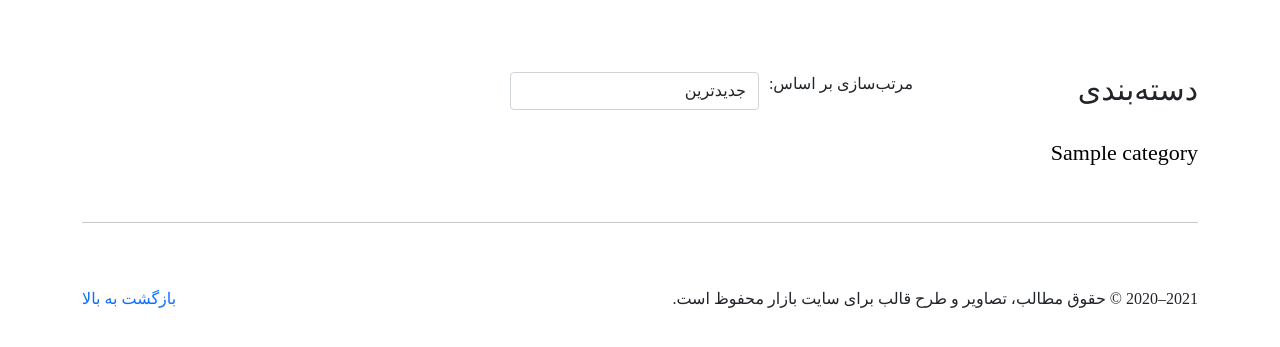
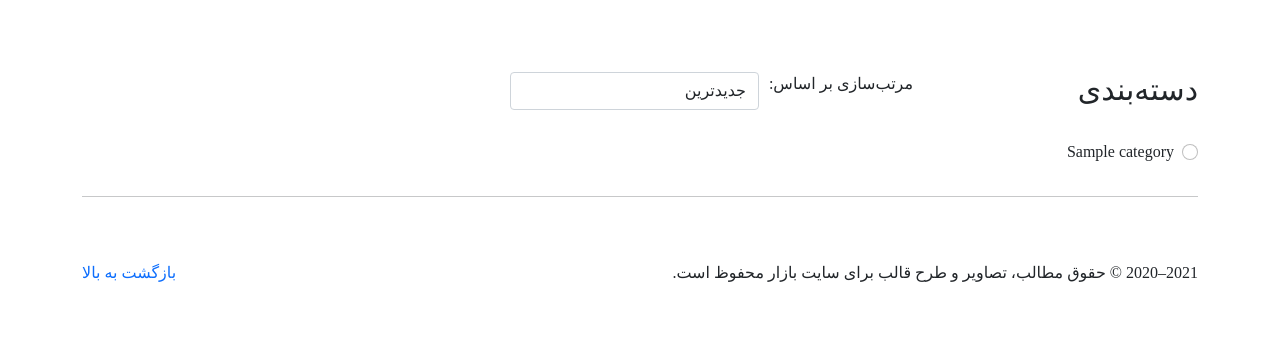
Before and after one commit to erfanghorbanee/Django-Ecommerce, a Django app: template products/templates/products/products.html in a window 1280 px wide. Shown: the part 56-403 px from the top of the page. Run offline with Django 3.2, Linux system fonts and the light colour scheme; the template is opened without the code that fills it: most values are stand-ins (such as "Sample title", 1, 10 or a date in 2020); some libraries are stand-ins or nearby versions; some web fonts are replaced.

Commit message:
Products ordered by category added to api.

```diff
--- a/products/api/views.py
+++ b/products/api/views.py
@@ -6,8 +6,14 @@ from .serializers import ProductSerializer
 
 @api_view(['GET', ])
 def product_list_view(request):
+    # print(request.GET('cat'))
     paginator = CustomPagination()
     query_set = Product.objects.all()
+
+    category = request.query_params.get('category')
+    if category is not None:
+        query_set = query_set.filter(category__title=category)
+
     context = paginator.paginate_queryset(query_set, request)
     serializer = ProductSerializer(context, many=True)
     return paginator.get_paginated_response(serializer.data)
--- a/products/templates/products/products.html
+++ b/products/templates/products/products.html
@@ -128,16 +128,24 @@
 
                 <ul class="list-unstyled templatemo-accordion">
                     {% for category in categories %}
-                        <li class="pb-3">
-                            <a class="collapsed d-flex justify-content-between h3 text-decoration-none" href="#">
-                                {{ category }}
-                                <i class="fa fa-fw fa-chevron-circle-down mt-1"></i>
-                            </a>
-                            <ul class="collapse show list-unstyled pl-3">
-                                <li><a class="text-decoration-none" href="#">1</a></li>
-                                <li><a class="text-decoration-none" href="#">2</a></li>
-                            </ul>
-                        </li>
+                        <div class="form-check">
+                          <input class="form-check-input" type="radio" name="flexRadioDefault">
+                          <label class="form-check-label" for="flexRadioDefault1">
+                              {{ category }}
+                          </label>
+                        </div>
+
+
+{#                        <li class="pb-3">#}
+{#                            <a class="collapsed d-flex justify-content-between h3 text-decoration-none" href="#">#}
+{#                                {{ category }}#}
+{#                                <i class="fa fa-fw fa-chevron-circle-down mt-1"></i>#}
+{#                            </a>#}
+{#                            <ul class="collapse show list-unstyled pl-3">#}
+{#                                <li><a class="text-decoration-none" href="#">1</a></li>#}
+{#                                <li><a class="text-decoration-none" href="#">2</a></li>#}
+{#                            </ul>#}
+{#                        </li>#}
                     {% endfor %}
                 </ul>
             </div>
```
Also changed, not shown: products/api/serializers.py (+8 -1 lines).
